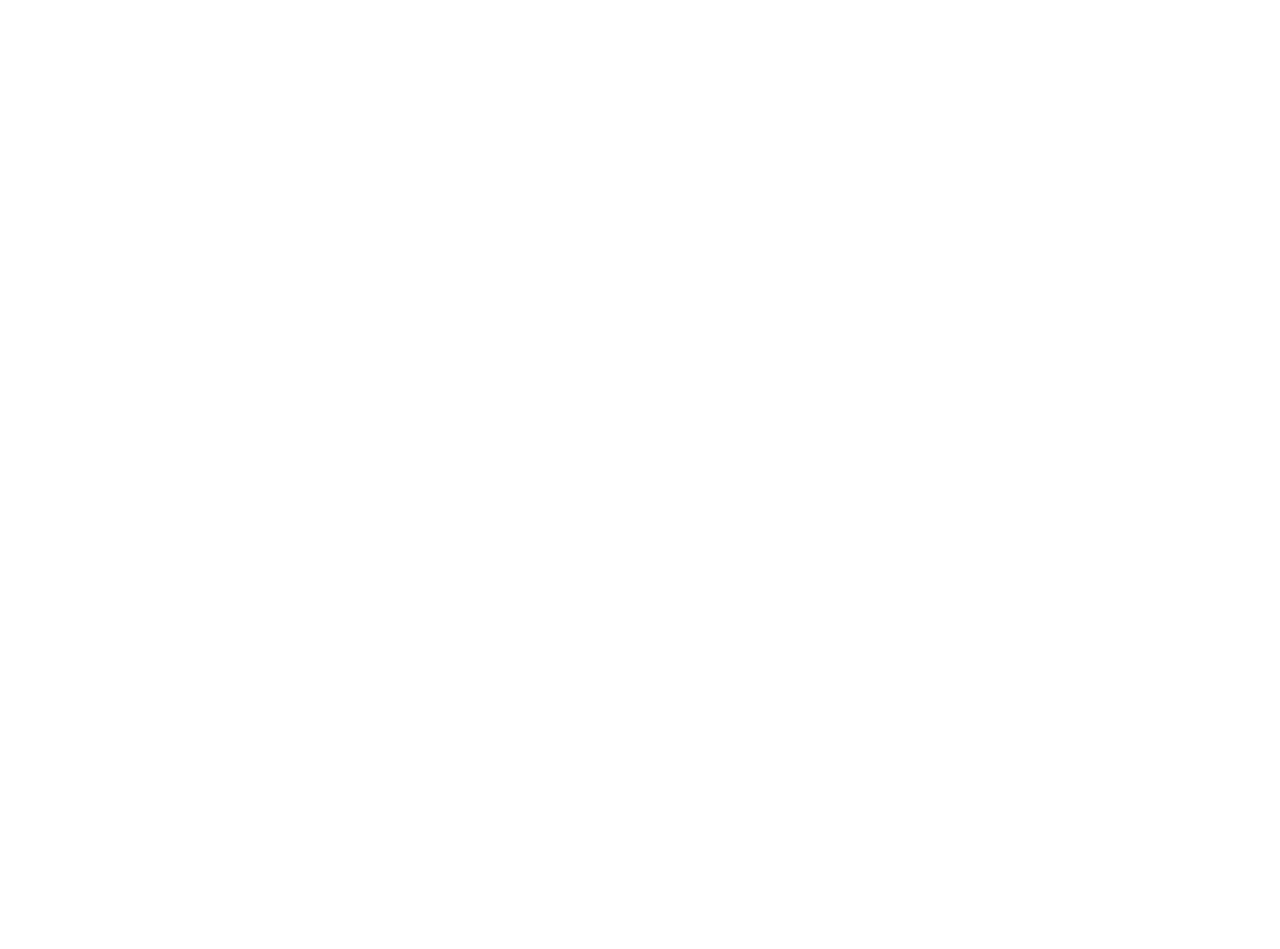
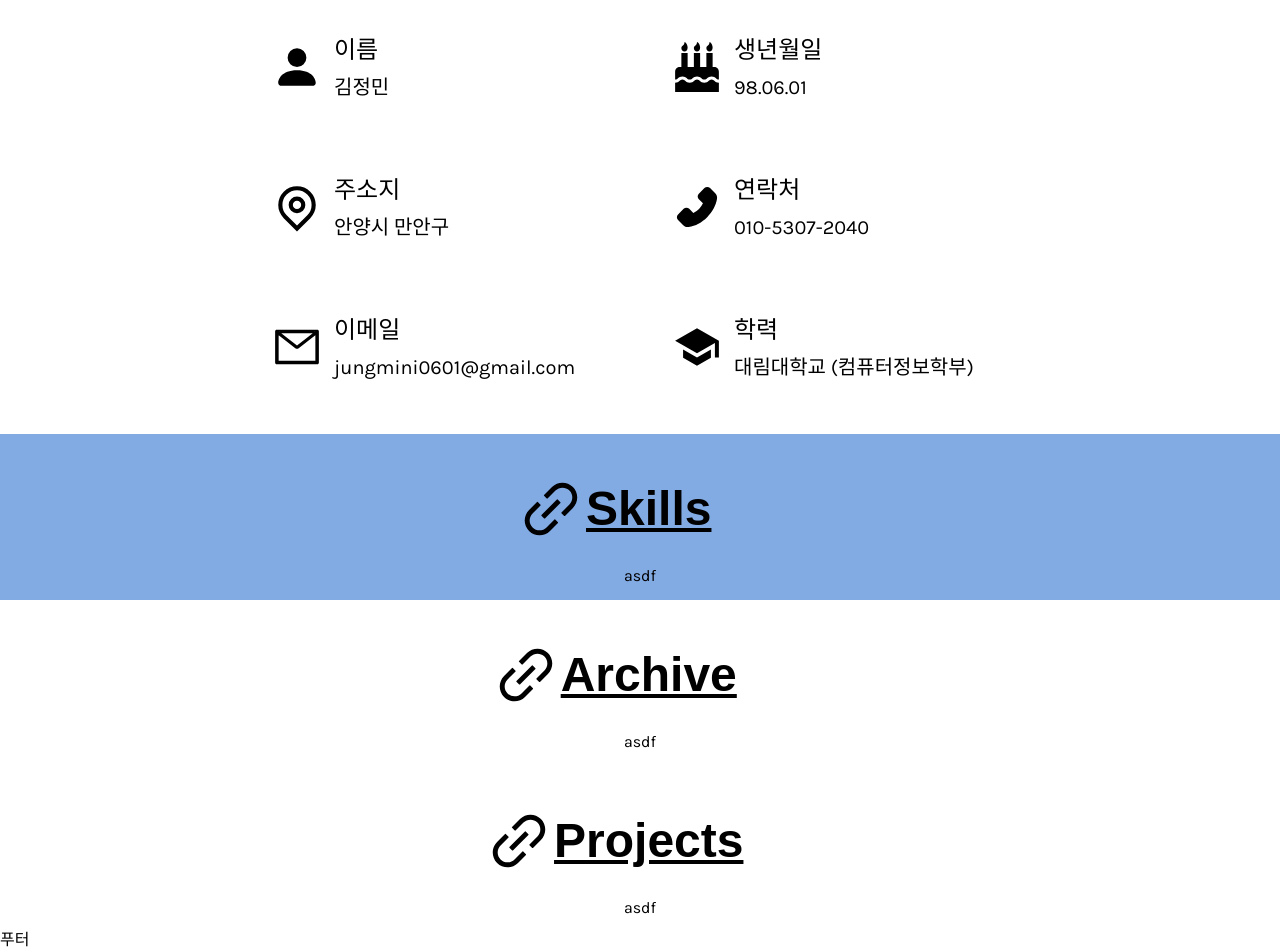
Before and after one commit to RAON0601/portfolio, a Next.js app: page / in a window 1280 px wide. Shown: the part 680-1629 px from the top of the page. Before the commit the page ends 800 px from the top, so only its background shows below. Built offline with nearby package versions, Linux system fonts and the light colour scheme.

Commit message:
About Me 제작 완료

```diff
--- /dev/null
+++ b/src/components/AboutInfo.tsx
@@ -0,0 +1,19 @@
+import styles from "./aboutInfo.module.scss";
+
+type AboutInfoProps = {
+  icon: React.ReactNode;
+  label: string;
+  field: string;
+};
+
+export default function AboutInfo({ icon, label, field }: AboutInfoProps) {
+  return (
+    <div className={styles.info}>
+      <div>{icon}</div>
+      <div>
+        <div className={styles.label}>{label}</div>
+        <div className={styles.field}>{field}</div>
+      </div>
+    </div>
+  );
+}
--- /dev/null
+++ b/src/components/Section.tsx
@@ -0,0 +1,22 @@
+import styles from "./section.module.scss";
+import SectionTitle from "./SectionTitle";
+
+type SectionProps = {
+  id: string;
+  title: string;
+  children: React.ReactNode;
+  style?: React.CSSProperties;
+};
+
+export default function Section({ id, title, children, style }: SectionProps) {
+  return (
+    <section id={id} style={{ ...style }}>
+      <div className="container">
+        <SectionTitle title={title} />
+        <div className={styles["content-wrap"]}>
+          <div className={styles.content}>{children}</div>
+        </div>
+      </div>
+    </section>
+  );
+}
--- /dev/null
+++ b/src/components/SectionTitle.tsx
@@ -0,0 +1,15 @@
+import styles from "./sectionTitle.module.scss";
+import { AiOutlineLink } from "react-icons/ai";
+
+type SectionTitleProps = {
+  title: string;
+};
+
+export default function SectionTitle({ title }: SectionTitleProps) {
+  return (
+    <div className={styles["title-wrapper"]}>
+      <AiOutlineLink size={70} className={styles["link-icon"]} />
+      <h5 className={styles["title"]}>{title}</h5>
+    </div>
+  );
+}
--- /dev/null
+++ b/src/components/aboutInfo.module.scss
@@ -0,0 +1,28 @@
+.info {
+  display: flex;
+  align-items: center;
+  min-width: 400px;
+  padding: 2rem;
+}
+
+.label {
+  font-size: 1.5rem;
+  font-weight: 400px;
+  padding: 8px 12px;
+}
+
+.field {
+  font-size: 1.25rem;
+  padding: 8px 12px;
+}
+
+@media screen and (max-width: 768px) {
+  .label,
+  .field {
+    padding: 4px 12px;
+  }
+
+  .info {
+    padding: 1rem;
+  }
+}
--- /dev/null
+++ b/src/components/section.module.scss
@@ -0,0 +1,13 @@
+.content-wrap {
+  width: 100%;
+  display: flex;
+  justify-content: center;
+}
+
+.content {
+  display: flex;
+  justify-content: center;
+  flex-flow: row wrap;
+  max-width: 75rem;
+  margin: 0 auto;
+}
--- /dev/null
+++ b/src/components/sectionTitle.module.scss
@@ -0,0 +1,21 @@
+.title-wrapper {
+  display: flex;
+  align-items: center;
+  justify-content: center;
+  margin: 1.5rem 0;
+}
+
+.link-icon {
+  &:hover {
+    cursor: pointer;
+    color: darken($color: #000000, $amount: 0);
+  }
+}
+
+.title {
+  font-size: 3rem;
+  font-weight: bold;
+  font-family: Black Han Sans, sans-serif;
+  text-decoration: underline;
+  margin-right: 52.5px;
+}
--- a/src/pages/index.tsx
+++ b/src/pages/index.tsx
@@ -1,6 +1,13 @@
 import Header from "@/components/Header";
 import Intro from "@/components/Intro";
 import Head from "next/head";
+import Section from "@/components/Section";
+import AboutInfo from "@/components/AboutInfo";
+import { BsFillPersonFill } from "react-icons/bs";
+import { FaBirthdayCake, FaMapMarker } from "react-icons/fa";
+import { AiFillPhone, AiOutlineMail } from "react-icons/ai";
+import { IoMdSchool } from "react-icons/io";
+import { RiMapPinLine } from "react-icons/ri";
 
 export default function Home() {
   return (
@@ -14,6 +21,53 @@
       <Header />
       <main>
         <Intro />
+        <Section id="About" title="About Me">
+          <AboutInfo
+            icon={<BsFillPersonFill size={50} />}
+            label="이름"
+            field="김정민"
+          />
+          <AboutInfo
+            icon={<FaBirthdayCake size={50} />}
+            label="생년월일"
+            field="98.06.01"
+          />
+          <AboutInfo
+            icon={<RiMapPinLine size={50} />}
+            label="주소지"
+            field="안양시 만안구"
+          />
+          <AboutInfo
+            icon={<AiFillPhone size={50} />}
+            label="연락처"
+            field="010-5307-2040"
+          />
+          <AboutInfo
+            icon={<AiOutlineMail size={50} />}
+            label="이메일"
+            field="jungmini0601@gmail.com"
+          />
+          <AboutInfo
+            icon={<IoMdSchool size={50} />}
+            label="학력"
+            field="대림대학교 (컴퓨터정보학부)"
+          />
+        </Section>
+        <Section
+          id="Skills"
+          title="Skills"
+          style={{ backgroundColor: "#82AAE3" }}
+        >
+          asdf
+        </Section>
+
+        <Section id="Archive" title="Archive">
+          asdf
+        </Section>
+
+        <Section id="Projects" title="Projects">
+          asdf
+        </Section>
       </main>
       <footer>푸터</footer>
     </>
```
Also changed, not shown: src/components/intro.module.scss (+0 -11 lines).
